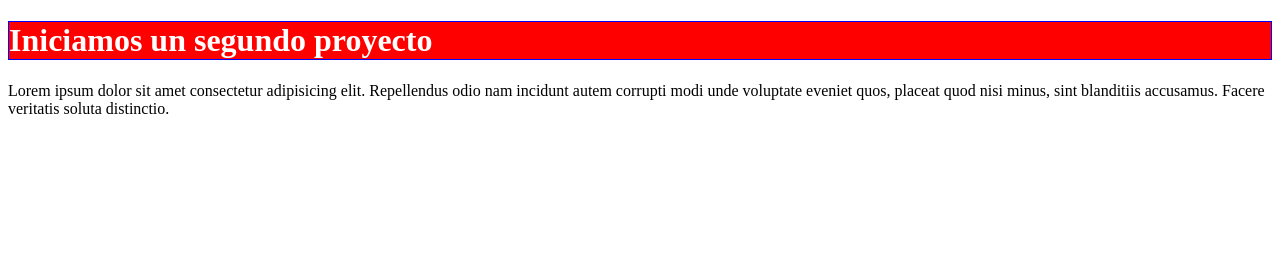
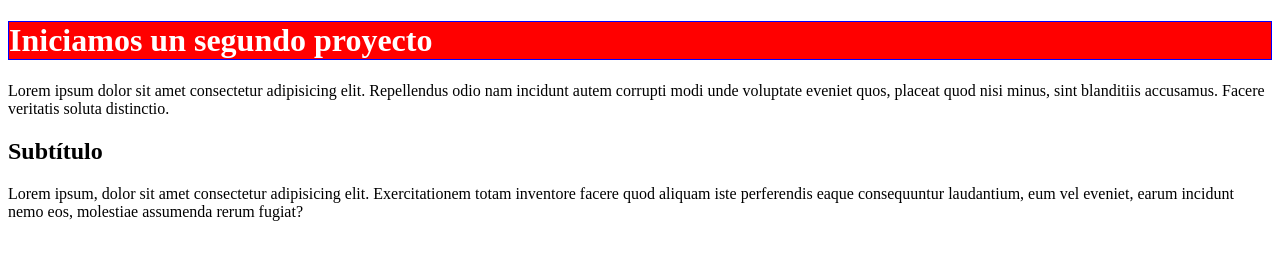
Before and after one commit to constanzacab86/repoVSC, a plain HTML site: page index.html in a window 1280 px wide. Drawn offline with Linux system fonts and the light colour scheme.

Commit message:
Agregamos subtítulo y párrafo al html

```diff
--- a/index.html
+++ b/index.html
@@ -6,12 +6,11 @@
     <meta name="viewport" content="width=device-width, initial-scale=1.0">
     <link rel="stylesheet" href="estilos.css">
     <title>Segundo proyecto con Git</title>
-
-
 </head>
 <body>
     <h1>Iniciamos un segundo proyecto</h1>
     <p>Lorem ipsum dolor sit amet consectetur adipisicing elit. Repellendus odio nam incidunt autem corrupti modi unde voluptate eveniet quos, placeat quod nisi minus, sint blanditiis accusamus. Facere veritatis soluta distinctio.</p>
-
+    <h2>Subtítulo</h2>
+    <p>Lorem ipsum, dolor sit amet consectetur adipisicing elit. Exercitationem totam inventore facere quod aliquam iste perferendis eaque consequuntur laudantium, eum vel eveniet, earum incidunt nemo eos, molestiae assumenda rerum fugiat?</p>
 </body>
 </html>
```
